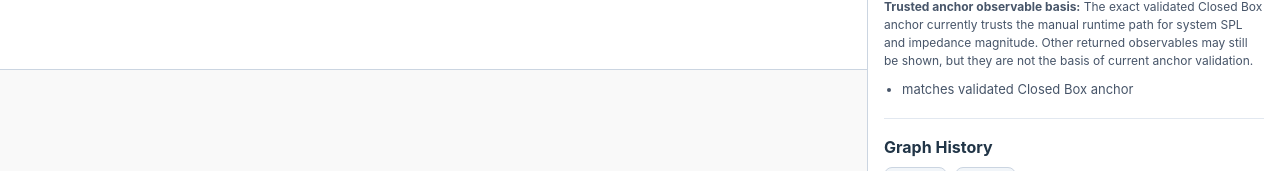
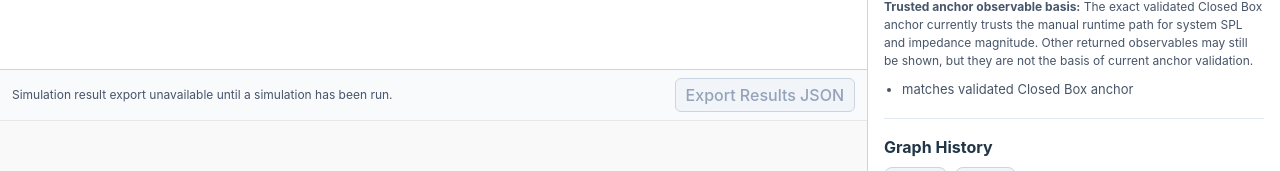
Before and after one commit to vladimir42000/os-lem-studio, a React (Vite) app in the folder frontend/: page / in a window 1280 px wide. Shown: the part 510-681 px from the top of the page. Built offline with nearby package versions, Linux system fonts and the light colour scheme.

Commit message:
Add Studio result export foundation

```diff
--- a/frontend/src/App.tsx
+++ b/frontend/src/App.tsx
@@ -22,6 +22,7 @@ import { buildModelDict } from './translator';
 import { runSimulationThin } from './thinRunner';
 import { assessGraphCompilability } from './graphCompilability';
 import type { CanvasEdge, CanvasNode } from './types';
+import SimulationResultExportControls from './SimulationResultExportControls';
 
 type TopologyId = 'closed_box' | 'bass_reflex' | 'transmission_line' | 'horn';
 
@@ -976,7 +977,8 @@ export default function App() {
             </ReactFlow>
           </div>
           <div style={{ height: '38%', minHeight: 220, background: '#fff' }}>
-            <ChartPanel simulationData={simulationResult} />
+            <SimulationResultExportControls simulationResult={simulationResult} />
+        <ChartPanel simulationData={simulationResult} />
         <CanonicalModelFileControls
           canonicalModel={canonicalModel as Record<string, unknown>}
           onLoadCanonicalModel={(model) => {
--- /dev/null
+++ b/frontend/src/SimulationResultExportControls.tsx
@@ -0,0 +1,78 @@
+import { useMemo } from 'react';
+
+interface SimulationResultExportControlsProps {
+  simulationResult: any;
+}
+
+function sanitizeFilenamePart(value: string): string {
+  return value.replace(/[^a-zA-Z0-9_-]+/g, '-').replace(/-+/g, '-').replace(/^-|-$/g, '').toLowerCase();
+}
+
+export default function SimulationResultExportControls({
+  simulationResult,
+}: SimulationResultExportControlsProps) {
+  const exportPayload = useMemo(() => {
+    if (!simulationResult) {
+      return null;
+    }
+
+    return {
+      exported_at: new Date().toISOString(),
+      export_type: 'studio_simulation_result',
+      result: simulationResult,
+    };
+  }, [simulationResult]);
+
+  const handleExportJson = () => {
+    if (!exportPayload) {
+      return;
+    }
+
+    const blob = new Blob([JSON.stringify(exportPayload, null, 2)], {
+      type: 'application/json',
+    });
+
+    const timestamp = sanitizeFilenamePart(new Date().toISOString().replace(/[:.]/g, '-'));
+    const url = URL.createObjectURL(blob);
+    const anchor = document.createElement('a');
+    anchor.href = url;
+    anchor.download = `studio-simulation-result-${timestamp}.json`;
+    document.body.appendChild(anchor);
+    anchor.click();
+    document.body.removeChild(anchor);
+    URL.revokeObjectURL(url);
+  };
+
+  return (
+    <div
+      style={{
+        display: 'flex',
+        alignItems: 'center',
+        justifyContent: 'space-between',
+        gap: 12,
+        padding: '8px 12px',
+        borderBottom: '1px solid #e5e7eb',
+        background: '#f8fafc',
+      }}
+    >
+      <div style={{ fontSize: 12, color: '#475569' }}>
+        Simulation result export
+        {simulationResult ? ' ready from current result state.' : ' unavailable until a simulation has been run.'}
+      </div>
+      <button
+        onClick={handleExportJson}
+        disabled={!simulationResult}
+        style={{
+          padding: '6px 10px',
+          borderRadius: 6,
+          border: '1px solid #cbd5e1',
+          background: simulationResult ? '#ffffff' : '#f1f5f9',
+          color: simulationResult ? '#0f172a' : '#94a3b8',
+          cursor: simulationResult ? 'pointer' : 'not-allowed',
+        }}
+      >
+        Export Results JSON
+      </button>
+    </div>
+  );
+}
```
Also changed, not shown: 1 other file (tests, documents, lock files or other folders).
